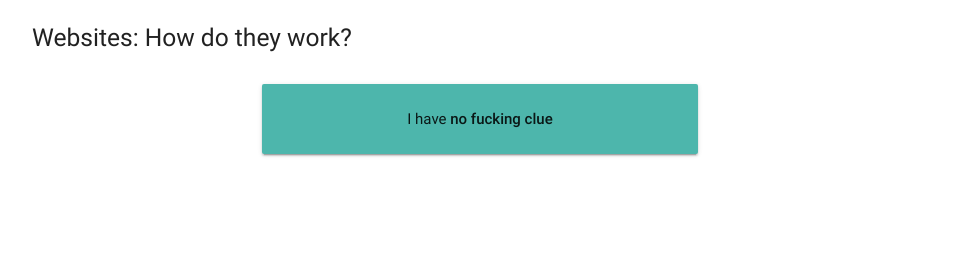
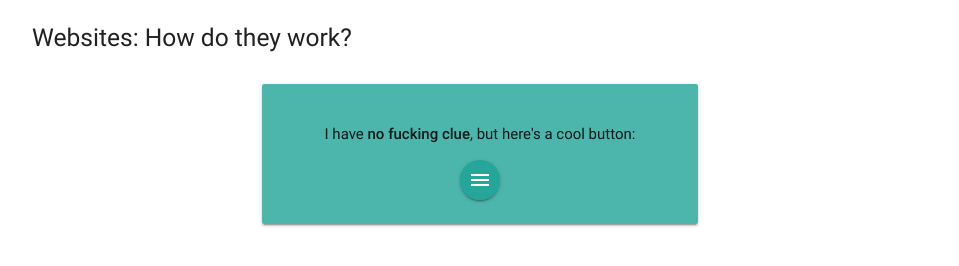
Before and after one commit to Auxiliatrix/EventDataInteractiveTimeline, a plain HTML site: page index.html in a window 1280 px wide. Shown: the part 130-396 px from the top of the page, without its empty margins (160-1119 px from the left). Drawn offline with nearby package versions, Linux system fonts and the light colour scheme.

Commit message:
Update index.html

```diff
--- a/index.html
+++ b/index.html
@@ -28,7 +28,10 @@
         </div>
         <div class="row">
           <div class="col s6 offset-s3">
-            <div class="card-panel hoverable teal lighten-2 center-align">I have <strong>no fucking clue</strong></div>
+            <div class="card-panel hoverable teal lighten-2 center-align">
+              <p>I have <strong>no fucking clue</strong>, but here's a cool button:</p>
+              <a class="btn btn-floating pulse"><i class="material-icons">menu</i></a>
+            </div>
           </div>
         </div>
       </div>
```
